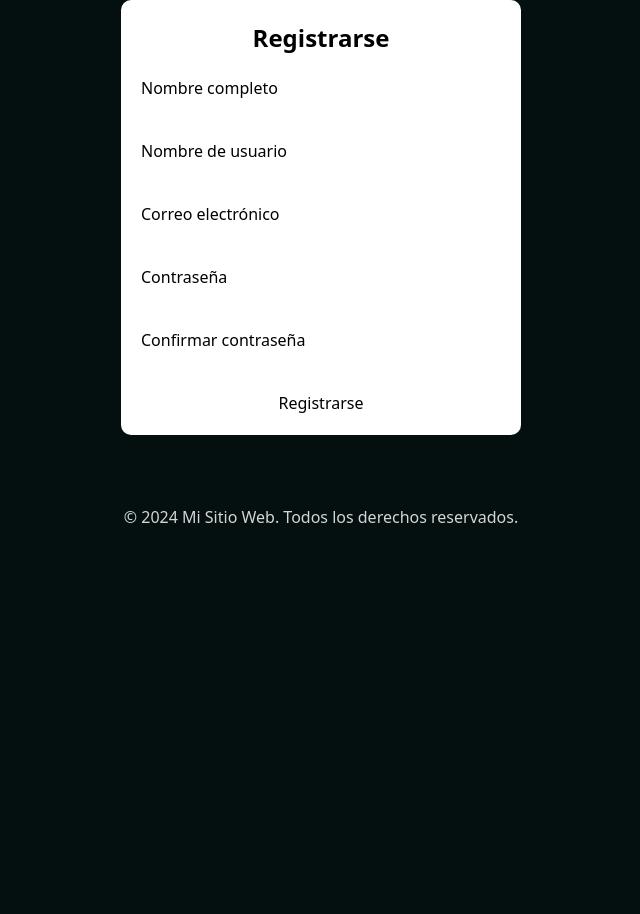
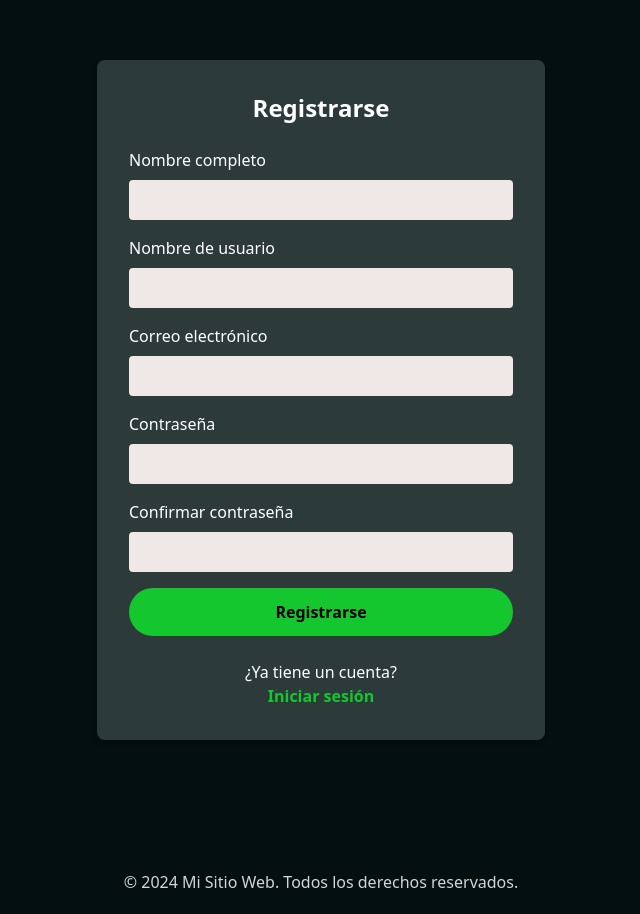
Before and after one commit to MatiasAguirre26/reciclaje-final, a Next.js app: page /auth/register in a window 1280 px wide. Shown: the whole page, without its empty margins (319-959 px from the left). Before the commit the page ends 800 px from the top, so only its background shows below. Built offline with nearby package versions, Linux system fonts and the light colour scheme.

Commit message:
estilando login, register y agregando la pagina de profile y el boton-profile en dashboard

```diff
--- a/src/app/auth/login/page.js
+++ b/src/app/auth/login/page.js
@@ -2,7 +2,7 @@
 import { signIn, SessionProvider } from 'next-auth/react';
 import { useRouter } from 'next/navigation';
 import { useState, useEffect } from 'react';
-import styles from '@/styles/login.module.css';
+import Link from 'next/link';
 
 function LoginPage() {
   const [email, setEmail] = useState('');
@@ -28,19 +28,37 @@ function LoginPage() {
   };
 
   return (
-    <div className={styles.loginContainer}>
-      <form onSubmit={handleSubmit} className={styles.loginForm}>
-        <h2>Iniciar sesión</h2>
-        {error && <p className={styles.errorMessage}>{error}</p>}
-        <label>
-          Correo electrónico
-          <input type="email" value={email} onChange={(e) => setEmail(e.target.value)} required />
-        </label>
-        <label>
-          Contraseña
-          <input type="password" value={password} onChange={(e) => setPassword(e.target.value)} required />
-        </label>
-        <button type="submit">Iniciar sesión</button>
+    <div className="flex items-center justify-center min-h-screen px-4 bg-[--color-background]">
+      <form onSubmit={handleSubmit} className="w-full max-w-md p-8 bg-[--color-secundary] rounded-lg shadow-md">
+        <h2 className="mb-6 text-2xl font-semibold text-center text-white">Iniciar sesión</h2>
+        {error && <p className="mb-4 text-sm text-red-500">{error}</p>}
+        <div className="mb-4">
+          <label className="block mb-2 text-white">Correo electrónico</label>
+            <input
+              type="email"
+              value={email}
+              onChange={(e) => setEmail(e.target.value)}
+              required
+              className="w-full p-2 text-black bg-[--color-white] rounded focus:outline-none focus:ring focus:ring-blue-500"
+            />
+        </div>
+
+        <div className="mb-6">
+          <label className="block mb-2 text-white">Contraseña</label>
+          <input
+            type="password"
+            value={password}
+            onChange={(e) => setPassword(e.target.value)}
+            required
+            className="w-full p-2 text-black bg-[--color-white] rounded focus:outline-none focus:ring focus:ring-blue-500"
+          />
+        </div>
+        <button type="submit" className="w-full bg-[--color-primary] py-3 font-bold text-black transition duration-200 rounded-full hover:bg-[--color-secundary]">Iniciar sesión</button>
+        {/* Enlace a la página de registro */}
+        <div className="mt-6 text-center">
+          <p className="text-white">¿No tienes cuenta?</p>
+          <Link href="register" className="text-[--color-primary] font-bold hover:underline">Registrarse</Link>
+        </div>
       </form>
     </div>
   );
--- a/src/app/auth/register/page.js
+++ b/src/app/auth/register/page.js
@@ -1,7 +1,8 @@
 'use client';
 import { useState } from 'react';
 import { useRouter } from 'next/navigation';
-import styles from '@/styles/register.module.css';
+import Link from 'next/link';
+
 
 export default function RegisterPage() {
   const [formData, setFormData] = useState({
@@ -52,31 +53,66 @@ export default function RegisterPage() {
   };
 
   return (
-    <div className={styles.registerContainer}>
-      <form onSubmit={handleSubmit} className={styles.registerForm}>
-        <h2>Registrarse</h2>
-        {message && <p className={styles.errorMessage}>{message}</p>}
-        <label>
-          Nombre completo
-          <input type="text" name="name" onChange={handleChange} value={formData.name} required />
-        </label>
-        <label>
-          Nombre de usuario
-          <input type="text" name="username" onChange={handleChange} value={formData.username} required />
-        </label>
-        <label>
-          Correo electrónico
-          <input type="email" name="email" onChange={handleChange} value={formData.email} required />
-        </label>
-        <label>
-          Contraseña
-          <input type="password" name="password" onChange={handleChange} value={formData.password} required />
-        </label>
-        <label>
-          Confirmar contraseña
-          <input type="password" name="confirmPassword" onChange={handleChange} value={formData.confirmPassword} required />
-        </label>
-        <button type="submit">Registrarse</button>
+    <div className="flex items-center justify-center min-h-screen px-4 bg-[--color-background]">
+      <form onSubmit={handleSubmit} className="w-full max-w-md p-8 bg-[--color-secundary] rounded-lg shadow-md">
+        <h2 className="mb-6 text-2xl font-semibold text-center text-white">Registrarse</h2>
+        {message && <p className="mb-4 text-sm text-red-500">{message}</p>}
+        <div className="mb-4">
+          <label className="block mb-2 text-white">Nombre completo</label>
+          <input
+            type="text"
+            name="name"
+            onChange={handleChange}
+            value={formData.name}
+            required
+            className="w-full p-2 text-black bg-[--color-white] rounded focus:outline-none focus:ring focus:ring-blue-500"/>
+        </div>
+        <div className="mb-4">
+          <label className="block mb-2 text-white">Nombre de usuario</label>
+          <input
+            type="text"
+            name="username"
+            onChange={handleChange}
+            value={formData.username}
+            required
+            className="w-full p-2 text-black bg-[--color-white] rounded focus:outline-none focus:ring focus:ring-blue-500"/>
+        </div>
+        <div className="mb-4">
+          <label className="block mb-2 text-white">Correo electrónico</label>
+          <input
+            type="email"
+            name="email"
+            onChange={handleChange}
+            value={formData.email}
+            required
+            className="w-full p-2 text-black bg-[--color-white] rounded focus:outline-none focus:ring focus:ring-blue-500"/>
+        </div>
+        <div className="mb-4">
+          <label className="block mb-2 text-white">Contraseña</label>
+          <input
+            type="password"
+            name="password"
+            onChange={handleChange}
+            value={formData.password}
+            required
+            className="w-full p-2 text-black bg-[--color-white] rounded focus:outline-none focus:ring focus:ring-blue-500"/>
+        </div>
+        <div className="mb-4">
+          <label className="block mb-2 text-white">Confirmar contraseña</label>
+          <input
+            type="password"
+            name="confirmPassword"
+            onChange={handleChange}
+            value={formData.confirmPassword}
+            required
+            className="w-full p-2 text-black bg-[--color-white] rounded focus:outline-none focus:ring focus:ring-blue-500"/>
+        </div>
+        <button type="submit" className="w-full bg-[--color-primary] py-3 font-bold text-black transition duration-200 rounded-full hover:bg-[--color-secundary]">Registrarse</button>
+        {/* Enlace a la página de login */}
+        <div className="mt-6 text-center">
+          <p className="text-white">¿Ya tiene un cuenta?</p>
+          <Link href="login" className="text-[--color-primary] font-bold hover:underline">Iniciar sesión</Link>
+        </div>
       </form>
     </div>
   );
--- a/src/app/dashboard/page.js
+++ b/src/app/dashboard/page.js
@@ -9,16 +9,29 @@ import RecycleIcon from '/public/icons/recycle.svg';
 import CoinsIcon from '/public/icons/coins.svg';
 import TicketIcon from '/public/icons/ticket.svg';
 import ManualIcon from '/public/icons/manual-icon.svg';
+import { buttonVariants } from "@/components/ui/button";
+import { UserIcon } from '@heroicons/react/24/outline';
 
 export default function Dashboard() {
-  const { data } = useSession();
-  console.log(data);
+  const { status } = useSession();
   const userPoints = useRewardStore((state) => state.userPoints);
+
+  if (status === 'loading') {
+    return <p>Cargando...</p>;  // Renderizar mientras se carga la sesión
+  }
 
   return (
     <div className="container mx-auto max-w-[600px] px-4 grid gap-[20px] justify-center my-8 text-white">
       {/* Header */}
       <header className="my-8 text-center">
+      {/* Profile Button */}
+      <div className="flex mb-6">
+        <Link href="profile" className={buttonVariants({ variant: "default", size: "lg", className: "font-bold" })}>
+          <UserIcon className="w-6 h-6 text-[--color-background] mr-2" />
+          Perfil
+        </Link>
+      </div>
+
         {/* <h1 className="text-4xl font-bold">Hola, </h1> */}
         {/* <p className="mt-4 text-xl">Puntos disponibles: <span className="font-bold">1000</span></p> */}
         <div className="flex flex-col items-center justify-between p-4 rounded-lg">
@@ -28,6 +41,9 @@ export default function Dashboard() {
           <p className="ml-2 text-3xl font-bold">{userPoints}</p>
         </div>
       </div>
+
+
+
       </header>
 
       {/* Navigation */}
--- a/src/app/profile/page.js
+++ b/src/app/profile/page.js
@@ -1,4 +1,57 @@
-'use client'
+
+
+import Navbar from "@/components/navbar";
+import { Button } from "@/components/ui/button";
+import Link from "next/link";
+
 export default function Profile() {
-    return <h1>¡Hola, Soy Perfil!</h1>
+  return (
+    <div className="container mx-auto max-w-[600px] px-4 my-8 text-white grid gap-5">
+      <h1 className="mb-4 text-3xl font-bold text-center">Perfil del Usuario</h1>
+
+      {/* Mis Datos */}
+      <Link href="/profile/my-data" className="block bg-[--color-secundary] p-4 rounded-lg mb-4 transition-all hover:bg-gray-700">
+        <h2 className="text-xl font-semibold">Mis Datos</h2>
+        <p className="mt-2">Ver tu información personal.</p>
+      </Link>
+
+      {/* Guía de cómo reciclar */}
+      <Link href="/profile/recycling-guide" className="block bg-[--color-secundary] p-4 rounded-lg mb-4 transition-all hover:bg-gray-700">
+        <h2 className="text-xl font-semibold">Guía de cómo reciclar</h2>
+        <p className="mt-2">Aprende cómo reciclar correctamente.</p>
+      </Link>
+
+      {/* Historial de actividades */}
+      <Link href="/profile/activity-history" className="block bg-[--color-secundary] p-4 rounded-lg mb-4 transition-all hover:bg-gray-700">
+        <h2 className="text-xl font-semibold">Historial de actividades</h2>
+        <p className="mt-2">Revisa tu historial de reciclaje.</p>
+      </Link>
+
+      {/* Ayuda */}
+      <Link href="/profile/help" className="block bg-[--color-secundary] p-4 rounded-lg mb-4 transition-all hover:bg-gray-700">
+        <h2 className="text-xl font-semibold">Ayuda</h2>
+        <p className="mt-2">¿Tienes alguna duda? Contáctanos.</p>
+      </Link>
+
+      {/* Configuración */}
+      <Link href="/profile/settings" className="block bg-[--color-secundary] p-4 rounded-lg mb-4 transition-all hover:bg-gray-700">
+        <h2 className="text-xl font-semibold">Configuración</h2>
+        <p className="mt-2">Ajusta tus preferencias de usuario.</p>
+      </Link>
+
+      {/* Acerca de */}
+      <Link href="/profile/about" className="block bg-[--color-secundary] p-4 rounded-lg mb-4 transition-all hover:bg-gray-700">
+        <h2 className="text-xl font-semibold">Acerca de</h2>
+        <p className="mt-2">Conoce más sobre la aplicación y el equipo.</p>
+      </Link>
+
+        {/* Botón para cerrar sesión */}
+        <Link href="/">
+          <Button className="w-full bg-red-600 hover:bg-[--color-secundary] rounded-lg">
+            Cerrar Sesión
+          </Button>
+        </Link>
+        <Navbar />
+    </div>
+  );
 }
```
